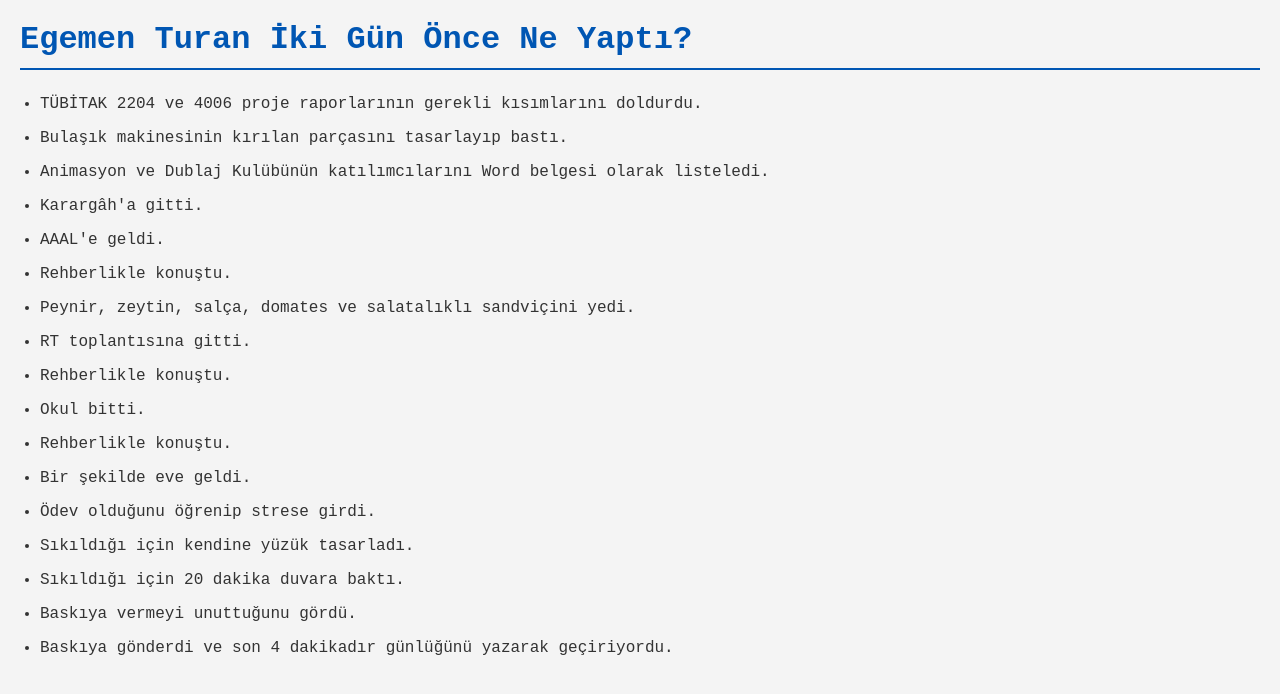
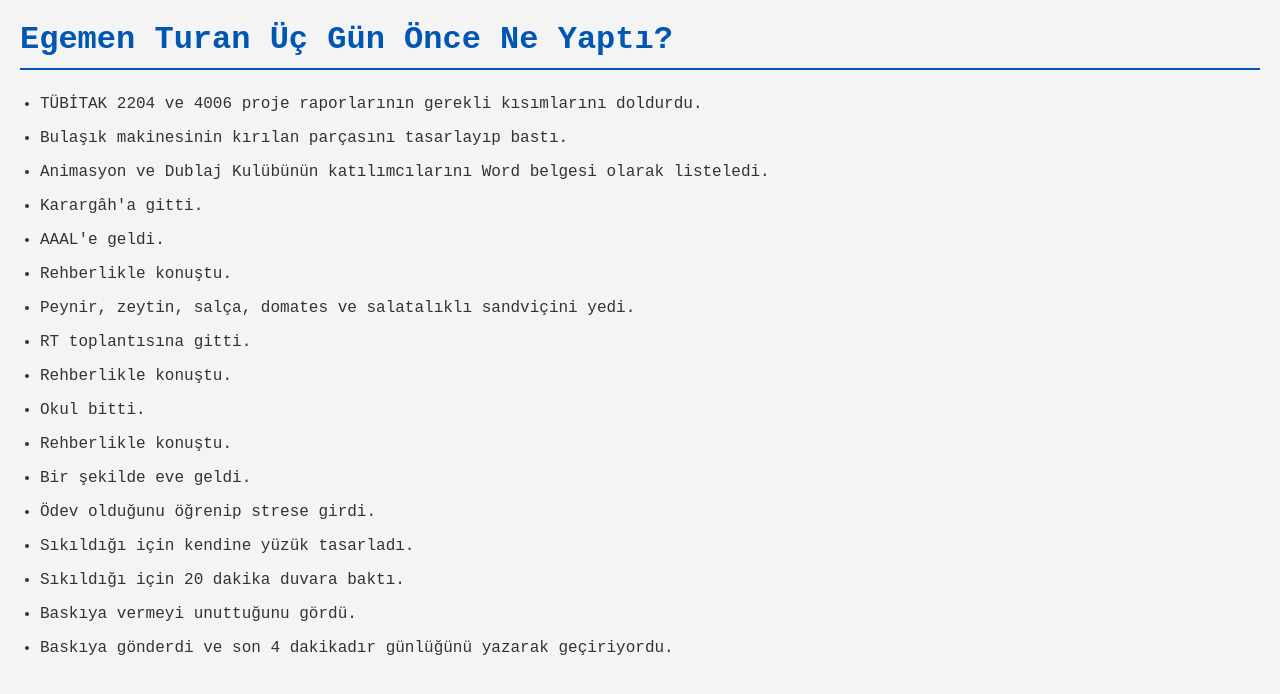
Before and after one commit to aaalrt/egementuranbuhaftaneyapiyor, a plain HTML site: page index.html in a window 1280 px wide. Drawn offline with Linux system fonts and the light colour scheme.

Commit message:
Update title and heading for day

```diff
--- a/index.html
+++ b/index.html
@@ -3,7 +3,7 @@
 <head>
     <meta charset="UTF-8">
     <meta name="viewport" content="width=device-width, initial-scale=1.0">
-    <title>Egemen Turan Bugün Ne Yaptı?</title>
+    <title>Egemen Turan Üç Gün Önce Ne Yaptı?</title>
     <style>
         body {
             /* Cascadia Mono'yu ana yazı tipi olarak ayarla, bulunamazsa monospace kullan */
@@ -30,7 +30,7 @@
 </head>
 <body>
 
-    <h1>Egemen Turan İki Gün Önce Ne Yaptı?</h1>
+    <h1>Egemen Turan Üç Gün Önce Ne Yaptı?</h1>
 
     <ul>
         <li>TÜBİTAK 2204 ve 4006 proje raporlarının gerekli kısımlarını doldurdu.</li>
```
